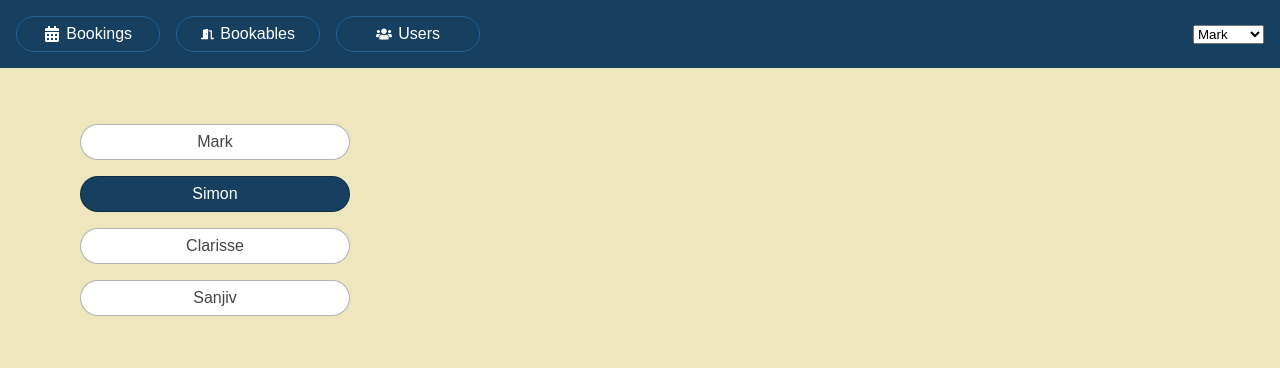
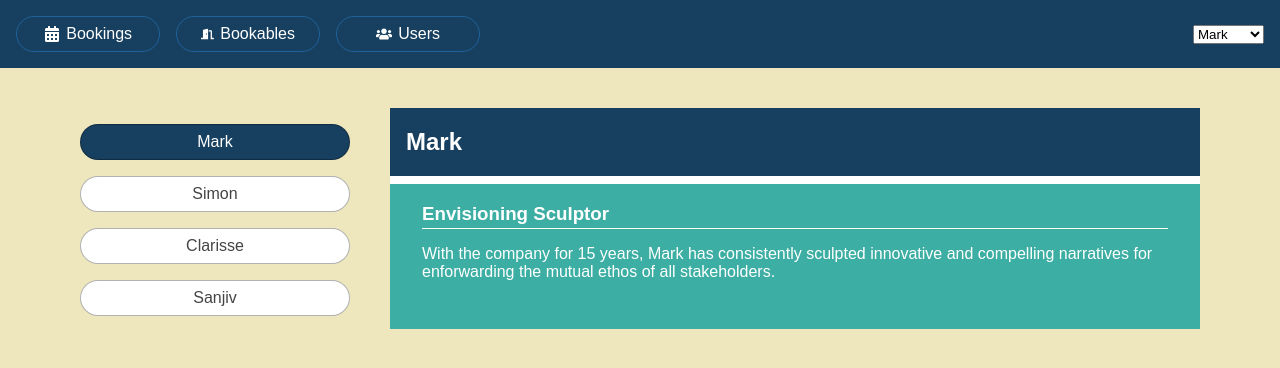
Before and after one commit to KVexcavator/bookshelf, a React (Create React App) app: page /users in a window 1280 px wide. Shown: the top 368 px of the page. Built offline with nearby package versions, Linux system fonts and the light colour scheme.

Commit message:
show detals user

```diff
--- a/src/components/Users/UsersList.js
+++ b/src/components/Users/UsersList.js
@@ -1,10 +1,13 @@
-import {useState} from 'react';
+import {useState, Fragment} from 'react';
 import {users} from "../../static.json";
 
 export default function UsersList(){
-  const [ userIndex, setUserIndex] = useState(1)
+  const [ userIndex, setUserIndex] = useState(0)
+  const user = users[userIndex]
 
   return (
+    <Fragment>
+      <div>
         <ul className="users items-list-nav">
           {users.map((u,i) => (
             <li
@@ -20,5 +23,26 @@ export default function UsersList(){
             </li>
           ))}
         </ul>
+      </div>
+      {user && (
+        <div className="bookable-details">
+          <div className="item">
+            <div className="item-header">
+              <h2>
+                {user.name}
+              </h2>
+            </div>
+            <div className="item-details">
+              <h3>
+                {user.title}
+              </h3>
+              <p>
+                {user.notes}
+              </p>
+            </div>
+          </div>
+        </div>
+      )}
+    </Fragment>
   )
 }
```
Lines whose indentation alone changed are shown as unchanged.
